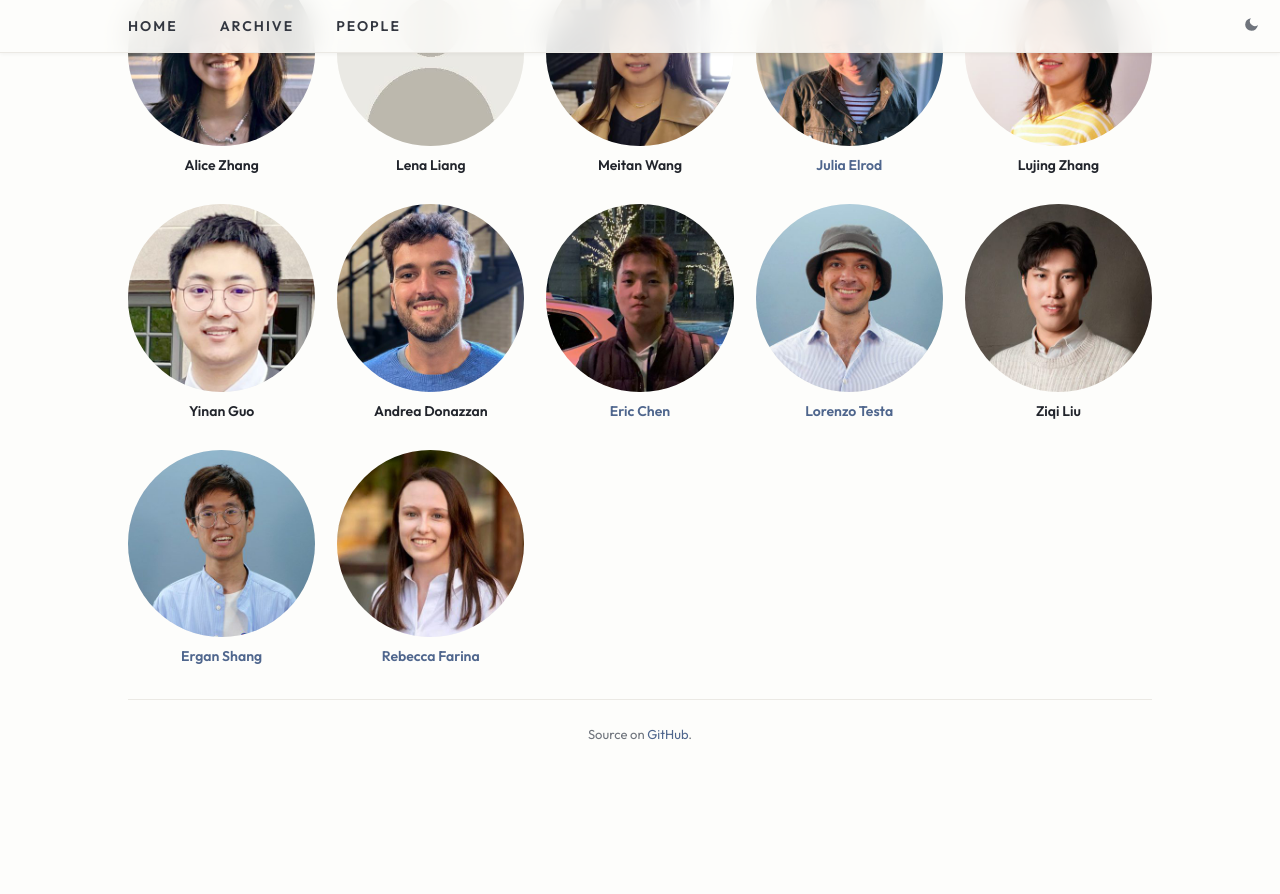
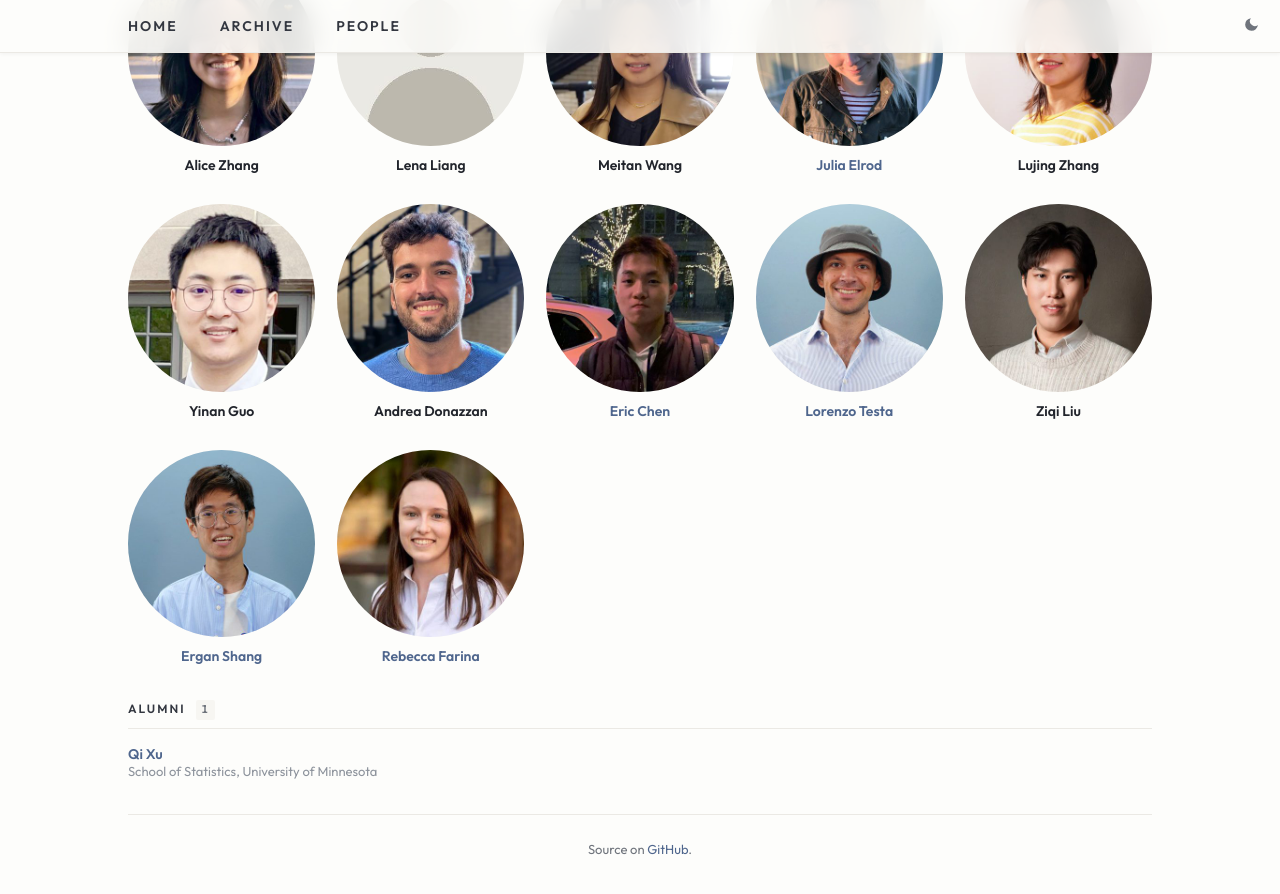
Before and after one commit to cmustatgen/cmustatgen.github.io, a Jekyll site: the page built from people.html, in a window 1280 px wide and 900 px high, scrolled down 1508 px. Shown: the top 894 px of the window. Built offline with Jekyll 4.4.1, drawn with Linux system fonts in a browser that asks for light colours; before the commit the page ends 2292 px from its top, so only the background shows below that.

Commit message:
List Qi Xu as alumni (now at Minnesota) and link the block-wise missingness paper
Co-Authored-By: Claude Fable 5.1 <noreply@anthropic.com>

```diff
--- a/_data/people.yaml
+++ b/_data/people.yaml
@@ -118,7 +118,11 @@ zhixin_lai:
   roster: member
   img: /assets/people/zhixin-lai.jpg
 
-# ---- Speakers not on the roster
+# ---- Alumni
 qi_xu:
   name: Qi Xu
-  roster: absent
+  roster: alumni
+  position: Assistant Professor
+  affiliation: School of Statistics, University of Minnesota
+  url: https://qi-xu.com/
+  img: /assets/people/qi-xu.jpg
--- a/_data/roster.yaml
+++ b/_data/roster.yaml
@@ -26,4 +26,5 @@ member:
 - yinan_guo
 - ziqi_liu
 - zhixin_lai
-alumni: []
+alumni:
+- qi_xu
--- a/_data/talks/fall2025.yaml
+++ b/_data/talks/fall2025.yaml
@@ -90,3 +90,4 @@
     stability through simulation studies and an application to surface protein abundance
     estimation. Finally, I will briefly discuss open challenges in handling block-wise missingness
     and recent progress in nonparametric estimation and generative modeling under this framework.
+  paper_url: https://arxiv.org/abs/2509.24158
```
Also changed, not shown: assets/people/qi-xu.jpg (added).
